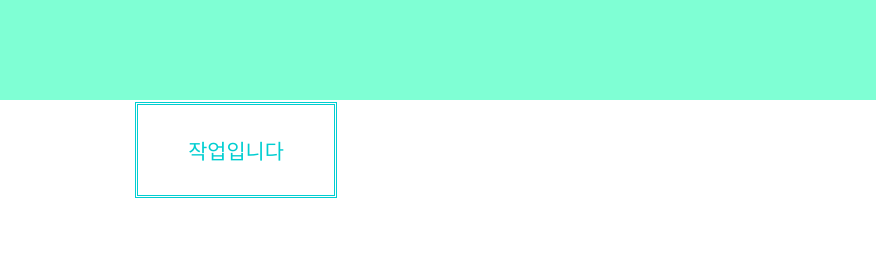
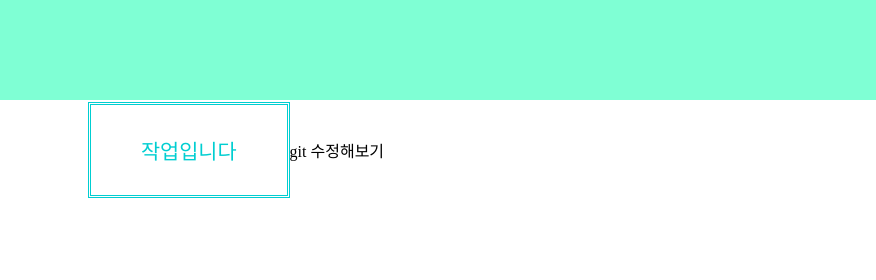
Before and after one commit to saemii-24/git_practice_2, a plain HTML site: page index.html in a window 1280 px wide. Shown: the top 280 px of the page, 404-1280 px from the left. Drawn offline with Linux system fonts and the light colour scheme.

Commit message:
Test: git 수정 연습

```diff
--- a/index.html
+++ b/index.html
@@ -13,6 +13,7 @@
     </header>
     <div class="nuri">
         <button>작업입니다</button>
+        <div>git 수정해보기</div>
     </div>
 
     <img src="https://upload.wikimedia.org/wikipedia/ko/4/4a/%EC%8B%A0%EC%A7%B1%EA%B5%AC.png" alt="서있는 짱구 이미지">
```
